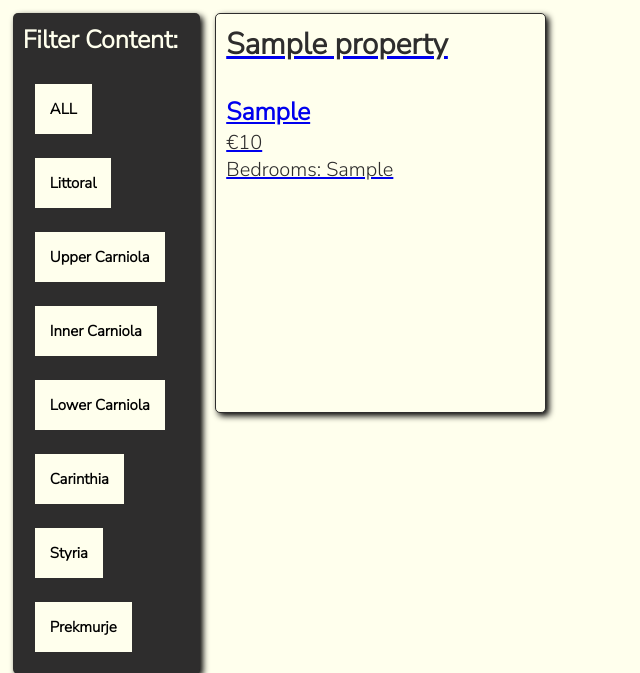
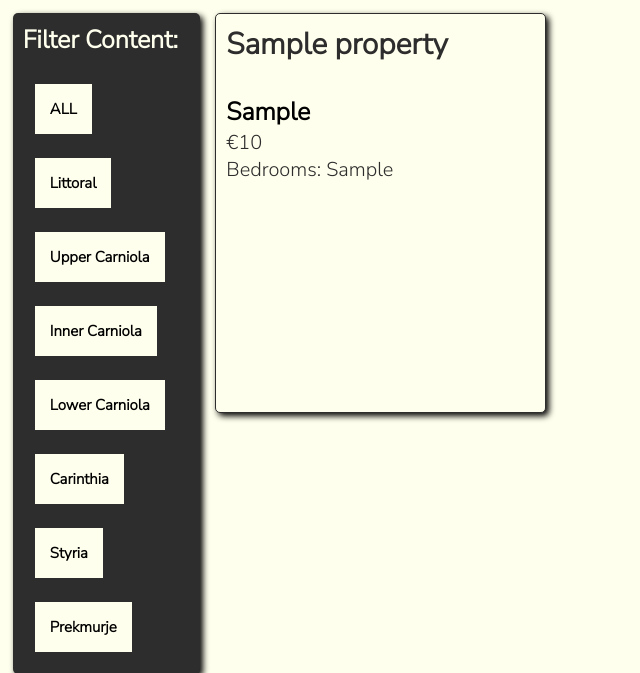
Before and after one commit to lsapundzic/Real-Estate-Website, a PHP site: page /pages/estate.list.php in a window 1280 px wide. Shown: the part 79-752 px from the top of the page, without its empty margins (0-640 px from the left). Run offline with PHP 8.4, Linux system fonts and the light colour scheme; tables that the repository leaves empty or names only in its code hold one stand-in row (values such as "Sample post").

Commit message:
merged estate.card.css and estate.list.css. Separating them is unnecessary.
Links now colorless.

```diff
--- a/components/header.estates.php
+++ b/components/header.estates.php
@@ -16,9 +16,6 @@
 
     <!-- Page Specific Style -->
     <link rel="stylesheet" href="../styles/estate.list.css"/>
-
-    <!-- Style for Estate Cards -->
-    <link rel="stylesheet" href="../styles/estate.card.css"/>
 
         <!-- JS Script for JSON -->
     <script src="../scripts/getdata.js" defer></script>
--- a/styles/estate.card.css
+++ /dev/null
@@ -1,25 +0,0 @@
-/* Stylesheet for real estate cards that appear in the showcase. File separated from realestate for clarity */
-
-/* Individual Real Estate Card Properties */
-.estate {
-  /* Layout */
-  border: 1px solid #2e2d2d;
-  padding: 10px;
-
-  /* Design */
-  background-color: #ffffed;
-  border-radius: 5px;
-  box-shadow: 3px 3px 6px black;
-
-  /* Behavior */
-  display: flex;
-  flex-direction: column;
-}
-
-.estate h4 {
-  font-size: 2.5rem;
-}
-
-.estate p {
-  margin: 0;
-}
--- a/styles/estate.list.css
+++ b/styles/estate.list.css
@@ -88,3 +88,34 @@ main {
     grid-auto-rows: minmax(400px, auto);
     gap: 30px;
 }
+
+/* Links in showcase (which are enveloping individual cards) */
+.showcase a {
+    color: inherit;
+    text-decoration: none;
+}
+
+
+/* Individual Real Estate Card Properties */
+.estate {
+    /* Layout */
+    border: 1px solid #2e2d2d;
+    padding: 10px;
+
+    /* Design */
+    background-color: #ffffed;
+    border-radius: 5px;
+    box-shadow: 3px 3px 6px black;
+
+    /* Behavior */
+    display: flex;
+    flex-direction: column;
+}
+
+.estate h4 {
+    font-size: 2.5rem;
+}
+
+.estate p {
+    margin: 0;
+}
```
